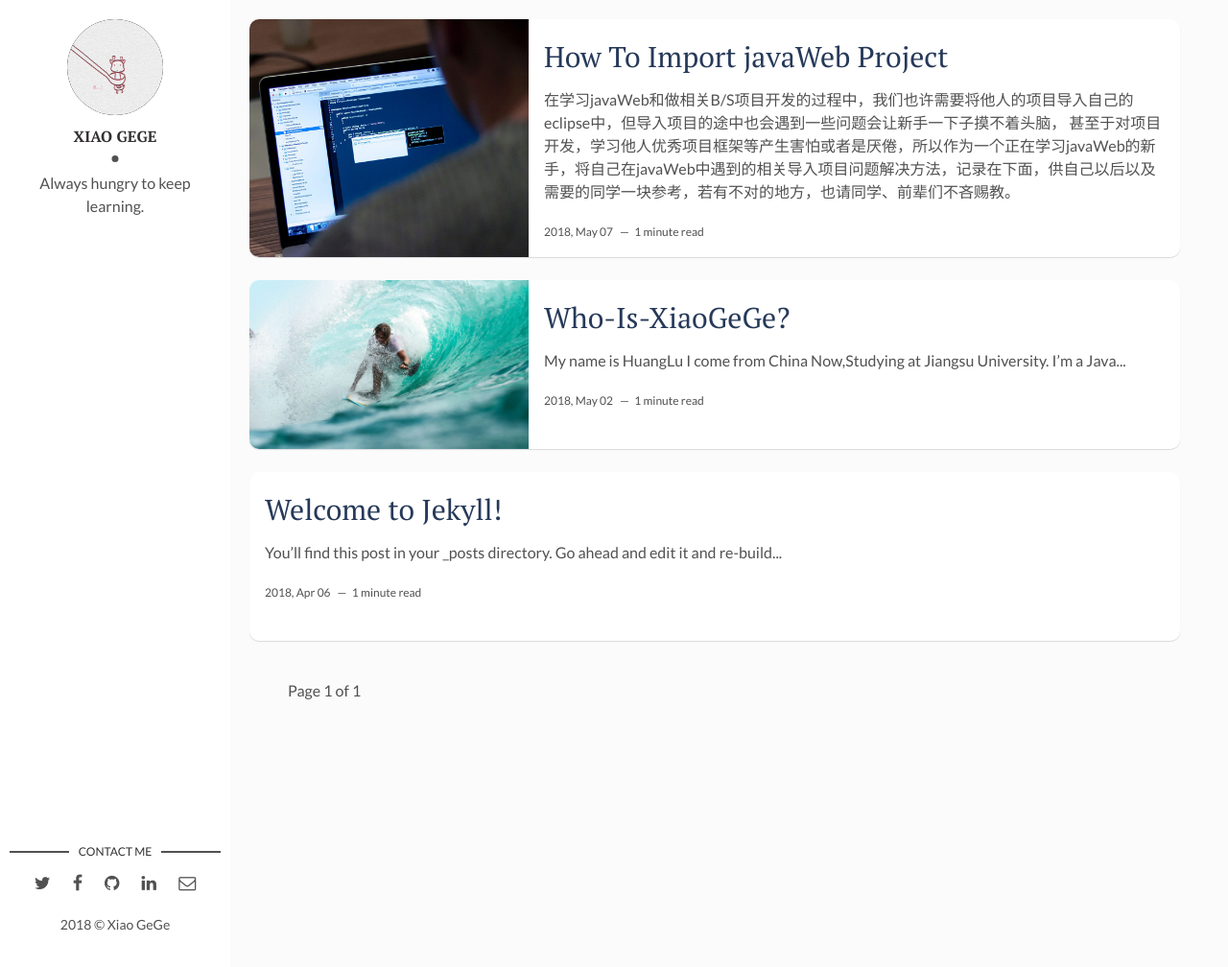
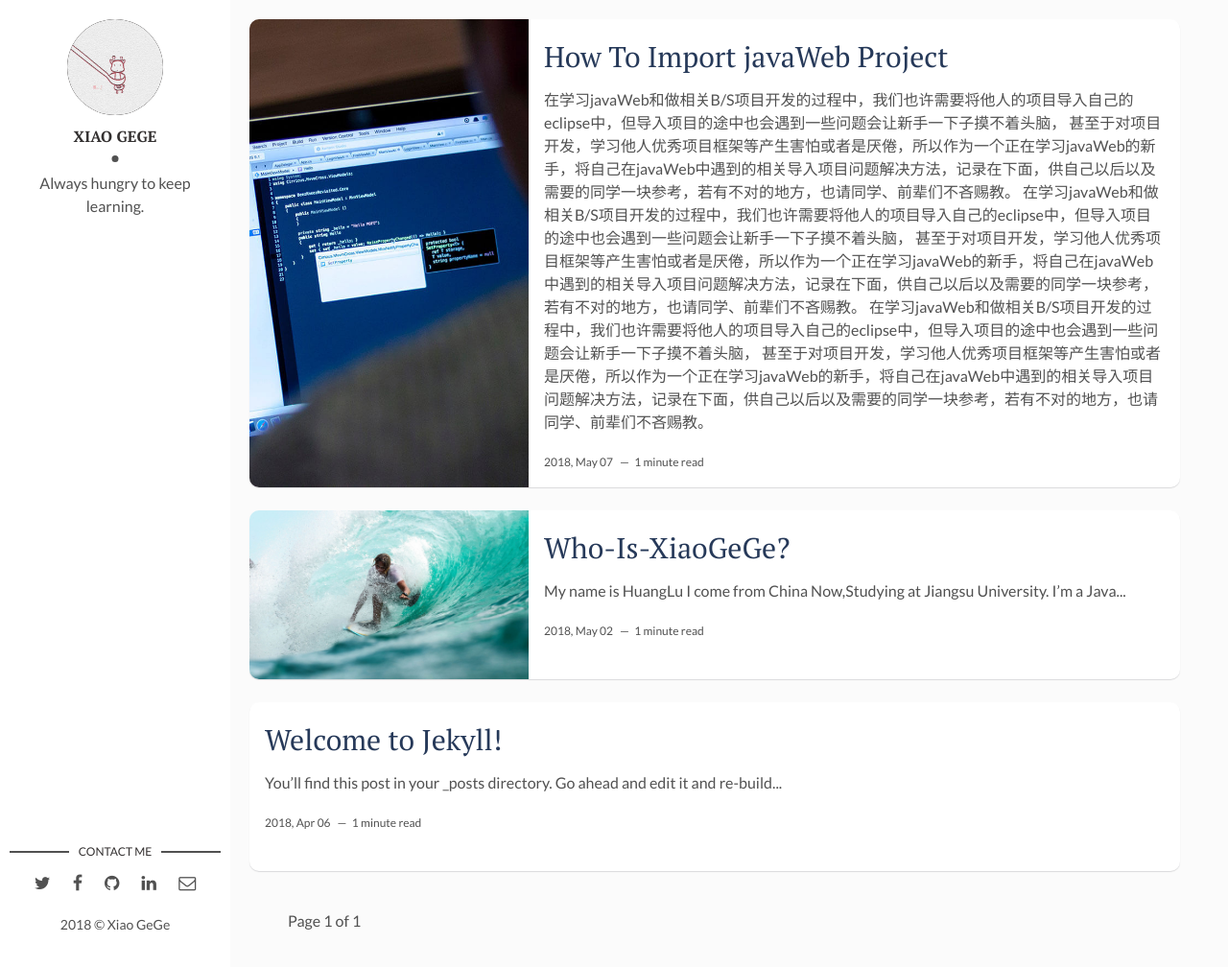
Before and after one commit to Is-Me-HL/Is-Me-HL.github.io, a Jekyll site: the page built from index.html, in a window 1280 px wide and 1008 px high. Shown: the whole window at 96% size. Built offline with Jekyll 4.4.1, drawn with Linux system fonts in a browser that asks for light colours; the list of posts is cut into pages by our own code.

Commit message:
Update 2018-5-8-how-to-import-javaWeb-project.markdown

```diff
--- a/_posts/2018-5-8-how-to-import-javaWeb-project.markdown
+++ b/_posts/2018-5-8-how-to-import-javaWeb-project.markdown
@@ -8,3 +8,9 @@ tags: [Programming, Learn] # add tag
 ---
 在学习javaWeb和做相关B/S项目开发的过程中，我们也许需要将他人的项目导入自己的eclipse中，但导入项目的途中也会遇到一些问题会让新手一下子摸不着头脑，
 甚至于对项目开发，学习他人优秀项目框架等产生害怕或者是厌倦，所以作为一个正在学习javaWeb的新手，将自己在javaWeb中遇到的相关导入项目问题解决方法，记录在下面，供自己以后以及需要的同学一块参考，若有不对的地方，也请同学、前辈们不吝赐教。
+
+在学习javaWeb和做相关B/S项目开发的过程中，我们也许需要将他人的项目导入自己的eclipse中，但导入项目的途中也会遇到一些问题会让新手一下子摸不着头脑，
+甚至于对项目开发，学习他人优秀项目框架等产生害怕或者是厌倦，所以作为一个正在学习javaWeb的新手，将自己在javaWeb中遇到的相关导入项目问题解决方法，记录在下面，供自己以后以及需要的同学一块参考，若有不对的地方，也请同学、前辈们不吝赐教。
+
+在学习javaWeb和做相关B/S项目开发的过程中，我们也许需要将他人的项目导入自己的eclipse中，但导入项目的途中也会遇到一些问题会让新手一下子摸不着头脑，
+甚至于对项目开发，学习他人优秀项目框架等产生害怕或者是厌倦，所以作为一个正在学习javaWeb的新手，将自己在javaWeb中遇到的相关导入项目问题解决方法，记录在下面，供自己以后以及需要的同学一块参考，若有不对的地方，也请同学、前辈们不吝赐教。
```
